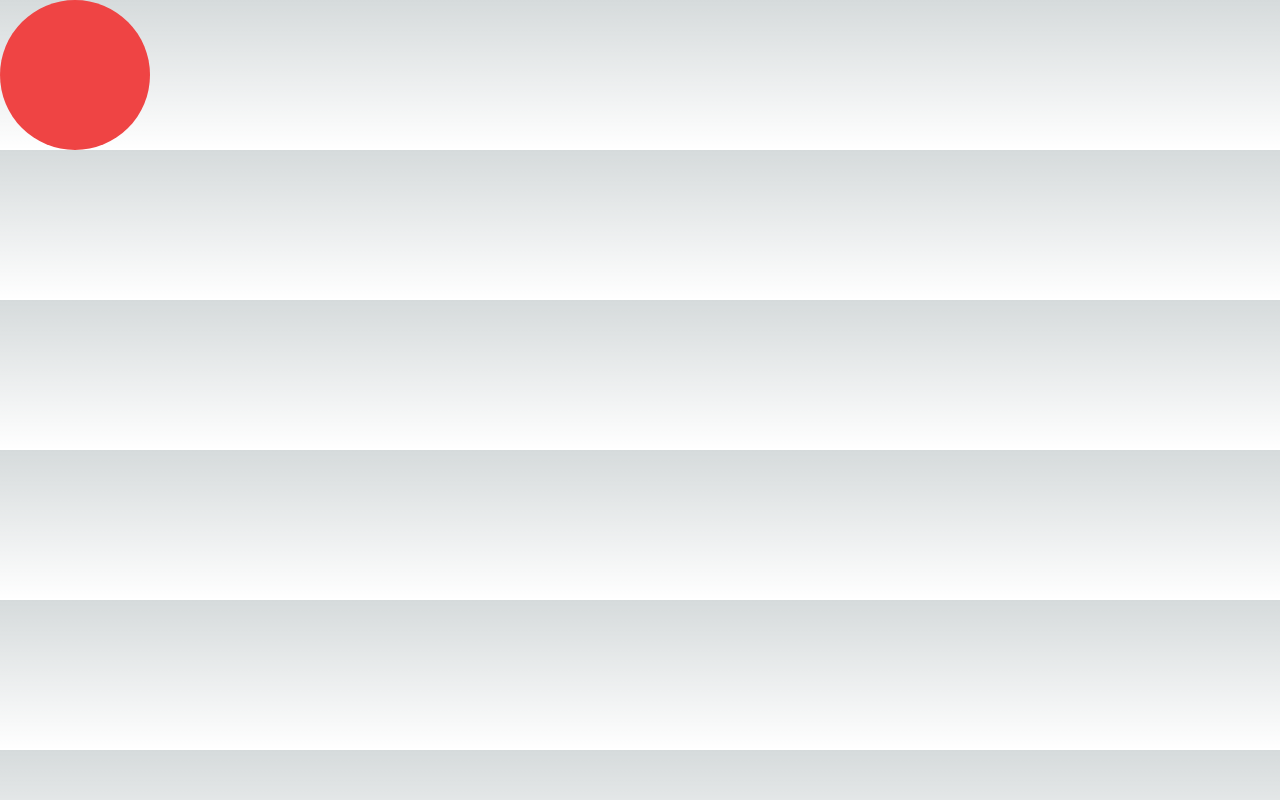
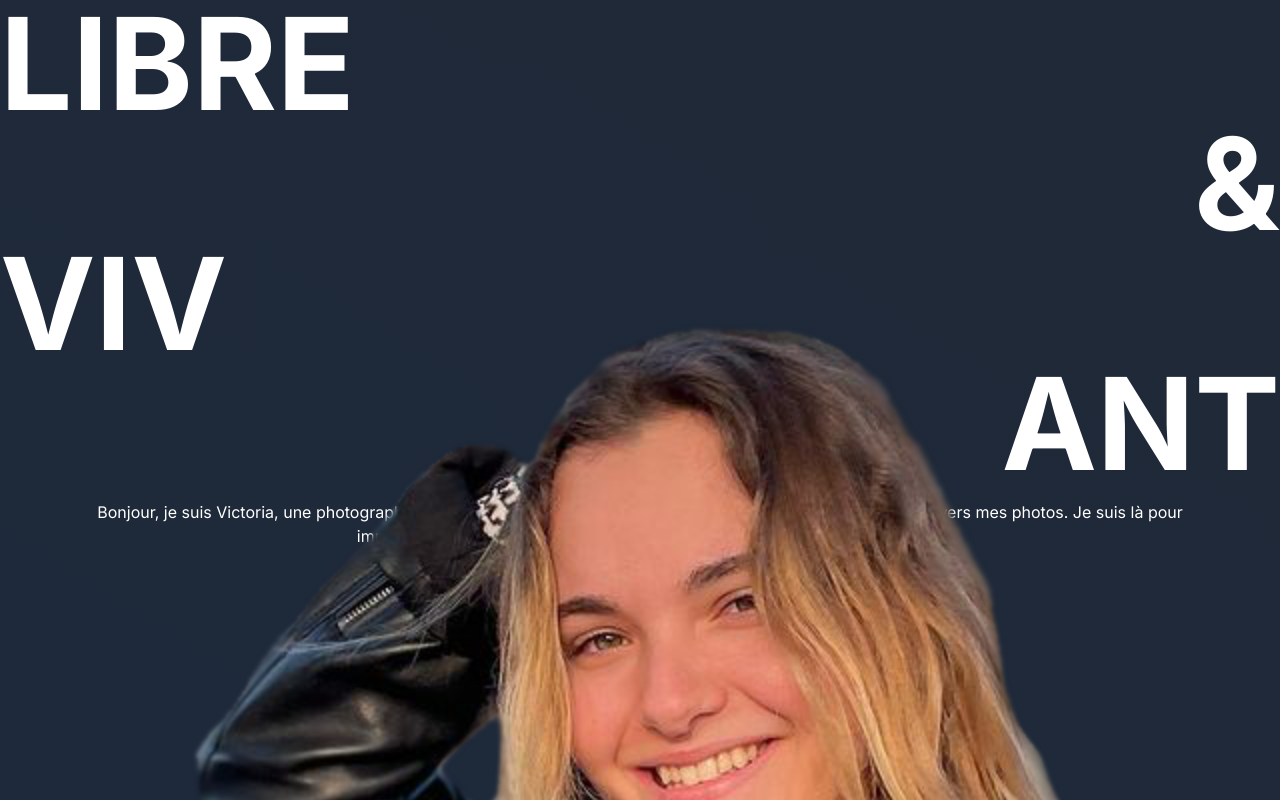
Before and after one commit to Hausk/NextD, a Next.js app: page / in a window 1280 px wide. Built offline with nearby package versions, Linux system fonts and the light colour scheme.

Commit message:
add: HP with aniùation and window corrective.

```diff
--- a/package.json
+++ b/package.json
@@ -13,6 +13,7 @@
     "next": "14.0.4",
     "react": "^18",
     "react-dom": "^18",
+    "react-social-icons": "^6.7.0",
     "swiper": "^11.0.5"
   },
   "devDependencies": {
--- a/src/app/page.tsx
+++ b/src/app/page.tsx
@@ -1,18 +1,119 @@
 'use client'
+import Image from 'next/image'
+import Link from 'next/link'
 import { motion } from 'framer-motion'
+import { SocialIcon } from 'react-social-icons'
+
+const container = {
+  hidden: { opacity: 1, scale: 0 },
+  visible: {
+    opacity: 1,
+    scale: 1,
+    transition: {
+      delayChildren: 0.3,
+      staggerChildren: 0.2
+    }
+  }
+};
+
+const item = {
+  hidden: { y: 20, opacity: 0 },
+  visible: {
+    y: 0,
+    opacity: 1
+  }
+};
+
+const paragraph = "Bonjour, je suis Victoria, une photographe passionnée par la création de souvenirs heureux et émotionnels à travers mes photos. Je suis là pour immortaliser vos moments spéciaux et les rendre encore plus mémorables."
+
+const sentence = {
+  hidden: { opacity: 1 },
+  visible: {
+    opacity: 1,
+    transition: {
+      staggerChildren: 0.008
+    }
+  }
+}
+const word = {
+  hidden: { opacity: 0, y: 20 },
+  visible: {
+    opacity: 1,
+    y: 0
+  }
+}
+
+
 
 export default function Home() {
   return (
-    <>
-    <motion.div
-      className="box w-[150px] h-[150px] rounded-full bg-red-500"
-      transition={{
-        type: "spring",
-        damping: 3,
-        stiffness: 50,
-        restDelta: 0.001
-      }}
-    />
-    </>
+    <motion.main className="w-screen h-screen bg-gradient-to-tr from-slate-800 to-gray-800 relative overflow-hidden"
+      variants={container}
+      initial="hidden"
+      animate="visible"
+    >
+      <div className="w-screen h-[60%]">
+        <div className="relative text-white z-0 h-[25%] left-0 font-bold text-9xl uppercase text-left w-screen">
+          <motion.h1 className="absolute z-20 left-0" variants={item}>Libre</motion.h1>
+        </div>
+        <div className="relative text-white h-[25%] font-bold text-9xl w-full uppercase text-right w-screen">
+          <motion.h1 className="absolute z-20 right-0" variants={item}>&amp;</motion.h1>
+        </div>
+        <div className="relative text-white h-[25%] font-bold text-9xl uppercase text-left">
+          <motion.h1 className="absolute z-20 left-0"variants={item}>Viv</motion.h1>
+        </div>
+        <div className="relative text-white h-[25%] font-bold text-9xl w-full uppercase text-right">
+          <motion.h1 className="absolute z-20 right-0" variants={item}>Ant</motion.h1>
+        </div>
+        <Image
+          className="z-10 rounded-[40%] h-auto mt-0 mb-auto w-screen absolute top-0"
+          src="/header.png"
+          alt="500"
+          width={320}
+          height={400}/>
+      </div>
+      <div className="text-white text-center flex word mt-5">
+              <motion.p className="w-[90%] mx-auto text-center paraph"
+                variants={sentence}
+                initial='hidden'
+                animate='visible'
+              >
+                {paragraph.split("").map((char, index) => {
+                  return (
+                    <motion.span
+                      key={char + '-' + index} variants={word}
+                    >
+                      {char}
+                    </motion.span>
+                  )
+                })}
+              </motion.p>
+      </div>
+      <div className="w-full flex z-50 my-6">
+        <motion.a className="m-auto bg-red-700 hover:bg-transparent border-red-500 border text-white font-bold rounded py-2 px-4 flex"
+          variants={item}
+          whileHover={{ scale: 1.05 }}
+          whileTap={{ scale: 0.95 }}
+          href="/works"
+        >Voir mon travail</motion.a>
+      </div>
+      <div className="z-50 social text-white text-2xl w-screen flex">
+        <div className="social m-auto w-[50%] flex justify-between">
+          <motion.a href="https://www.instagram.com/libre_vivant_photographie/?igshid=YmMyMTA2M2Y%3D" target="blank" variants={item}
+            whileHover={{ scale: 1.1 }}
+            whileTap={{ scale: 0.9 }}
+          ><SocialIcon url="www.instagram.com" as="span"/></motion.a>
+          <motion.a href="https://www.tiktok.com/@libre_vivant" target="blank" variants={item}
+            whileHover={{ scale: 1.1 }}
+            whileTap={{ scale: 0.9 }}
+          ><SocialIcon url="www.tiktok.com" as="span"/></motion.a>
+          <motion.a href="https://m.facebook.com/profile.php?id=100072519471892" target="blank" variants={item}
+            whileHover={{ scale: 1.1 }}
+            whileTap={{ scale: 0.9 }}
+          ><SocialIcon url="www.facebook.com" as="span"/></motion.a>
+        </div>
+      </div>
+    </motion.main>
+
   )
 }
--- a/src/app/works/page.tsx
+++ b/src/app/works/page.tsx
@@ -95,7 +95,7 @@ export default function Page() {
         >
           {lists.map((item, index) => (
             <SwiperSlide key={index} className="w-full flex relative">
-              <div className="m-auto w-[80%] md:w-[60%] relative">
+              <div className="m-auto w-[95%] md:w-[60%] relative">
                 <Image
                   className="w-full m-auto pt-5 rounded-sm"
                   src={item.img}
@@ -104,12 +104,12 @@ export default function Page() {
                   height={600}
                   data-swiper-parallax="0"
                 />
-                <div className="-rotate-12 absolute top-0 -left-[1rem] mix-blend-difference">
+                <div className="-rotate-6 absolute top-6 left-1 mix-blend-difference">
                   <p className="text-center font-medium text-5xl text-white rounded-sm" data-swiper-parallax={size.width < size.height ? '-500' : '-200'}>
                       {item.title}
                   </p>
                 </div>
-                <div className="-rotate-6 absolute bottom-0 -right-[1rem] mix-blend-difference">
+                <div className="-rotate-6 absolute bottom-6 right-1 mix-blend-difference">
                   <p className="text-center font-medium text-5xl text-white" data-swiper-parallax={size.width < size.height ? '-500' : '-200'}>
                       {item.year}
                   </p>
```
Also changed, not shown: public/header.png (added), 1 other file (tests, documents, lock files or other folders).
